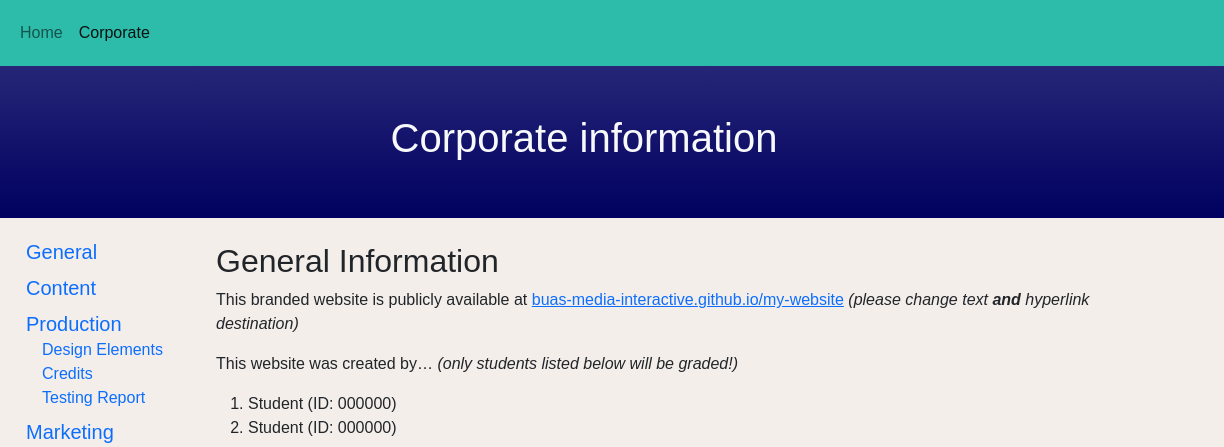
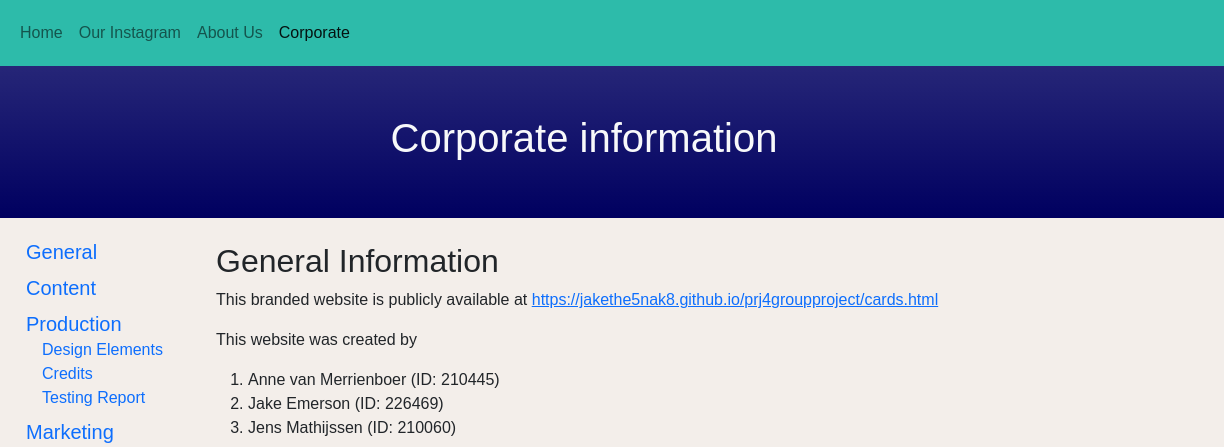
Before and after one commit to Jakethe5nak8/prj4groupproject, a plain HTML site: page corporate.html in a window 1280 px wide. Shown: the top 447 px of the page, 56-1280 px from the left. Drawn offline with nearby package versions, Linux system fonts and the light colour scheme; a web font is replaced by a local one.

Commit message:
made corporate page working

```diff
--- a/corporate.html
+++ b/corporate.html
@@ -37,6 +37,12 @@
               <a class="nav-link" aria-current="page" href="index.html">Home</a>
             </li>
             <li class="nav-item">
+              <a class="nav-link" href="https://www.instagram.com/clichecrazegames/">Our Instagram</a>
+            </li>
+			  <li class="nav-item">
+              <a class="nav-link" href="cards.html">About Us</a>
+            </li>
+			  <li class="nav-item">
               <a class="nav-link active" href="corporate.html">Corporate</a>
             </li>
           </ul>
@@ -82,15 +88,15 @@
           <h2 id="general">General Information</h2>
           <p>
             This branded website is publicly available at
-            <a href="https://buas-media-interactive.github.io/">buas-media-interactive.github.io/my-website</a>
-            <em>(please change text <strong>and</strong> hyperlink destination)</em>
+            <a href="https://jakethe5nak8.github.io/prj4groupproject/cards.html">https://jakethe5nak8.github.io/prj4groupproject/cards.html</a>
           </p>
           <p>
-            This website was created by&hellip; <em>(only students listed below will be graded!)</em>
+            This website was created by
           </p>
           <ol>
-            <li>Student (ID: 000000)</li>
-            <li>Student (ID: 000000)</li>
+            <li>Anne van Merrienboer (ID: 210445)</li>
+            <li>Jake Emerson (ID: 226469)</li>
+			<li>Jens Mathijssen (ID: 210060)</li>
           </ol>
           <!-- End General -->
 
```
Also changed, not shown: cards.html (+2 -2 lines).
